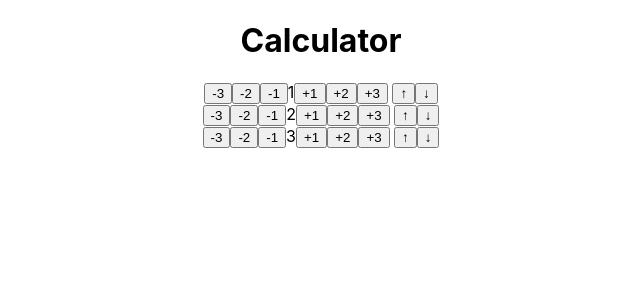
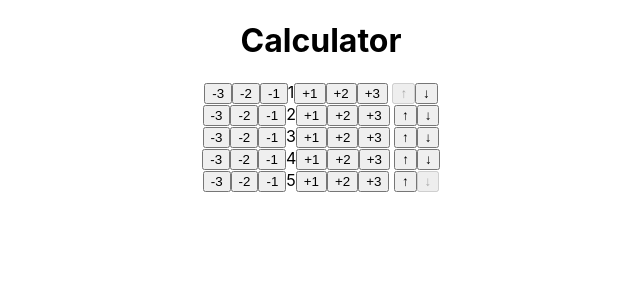
Before and after one commit to Nosov-Pavel/new-counter-app, a React (Create React App) app: page / in a window 1280 px wide. Shown: the top 300 px of the page, without its empty margins (319-959 px from the left). Built offline with nearby package versions, Linux system fonts and the light colour scheme.

Commit message:
↑ ↓ disablet

```diff
--- a/src/App.js
+++ b/src/App.js
@@ -2,7 +2,7 @@ import './App.css';
 import {useState} from "react";
 function App() {
 
-  const [numbers, setNumbers] = useState([1, 2, 3])
+  const [numbers, setNumbers] = useState([1, 2, 3, 4, 5])
 
   const plusMinusCounter = (value, index) => {
     const newArr = numbers.map((el, i) => index === i ? el+value: el)
@@ -29,8 +29,8 @@ function App() {
         <button onClick={() => plusMinusCounter(2, index)}>+2</button>
         <button onClick={() => plusMinusCounter(3, index)}>+3</button>
         {' '}
-        <button onClick={()=> moveUpDown(1, index)}>↑</button>
-        <button onClick={()=> moveUpDown(-1, index)}>↓</button>
+        <button onClick={()=> moveUpDown(-1, index)} disabled={index===0}>↑</button>
+        <button onClick={()=> moveUpDown(1, index)} disabled={index===numbers.length-1}>↓</button>
       </div>)}
 
     </div>
```
